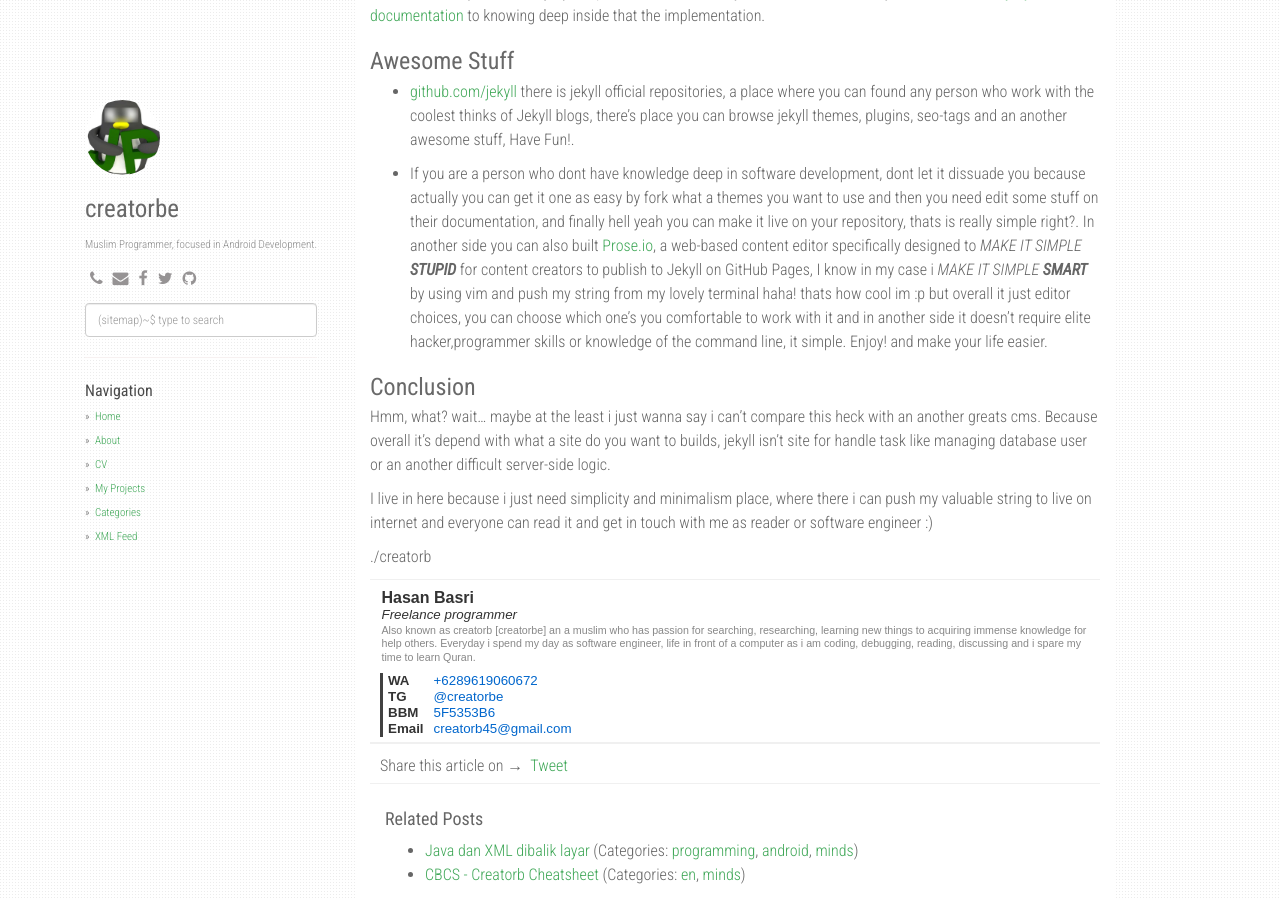
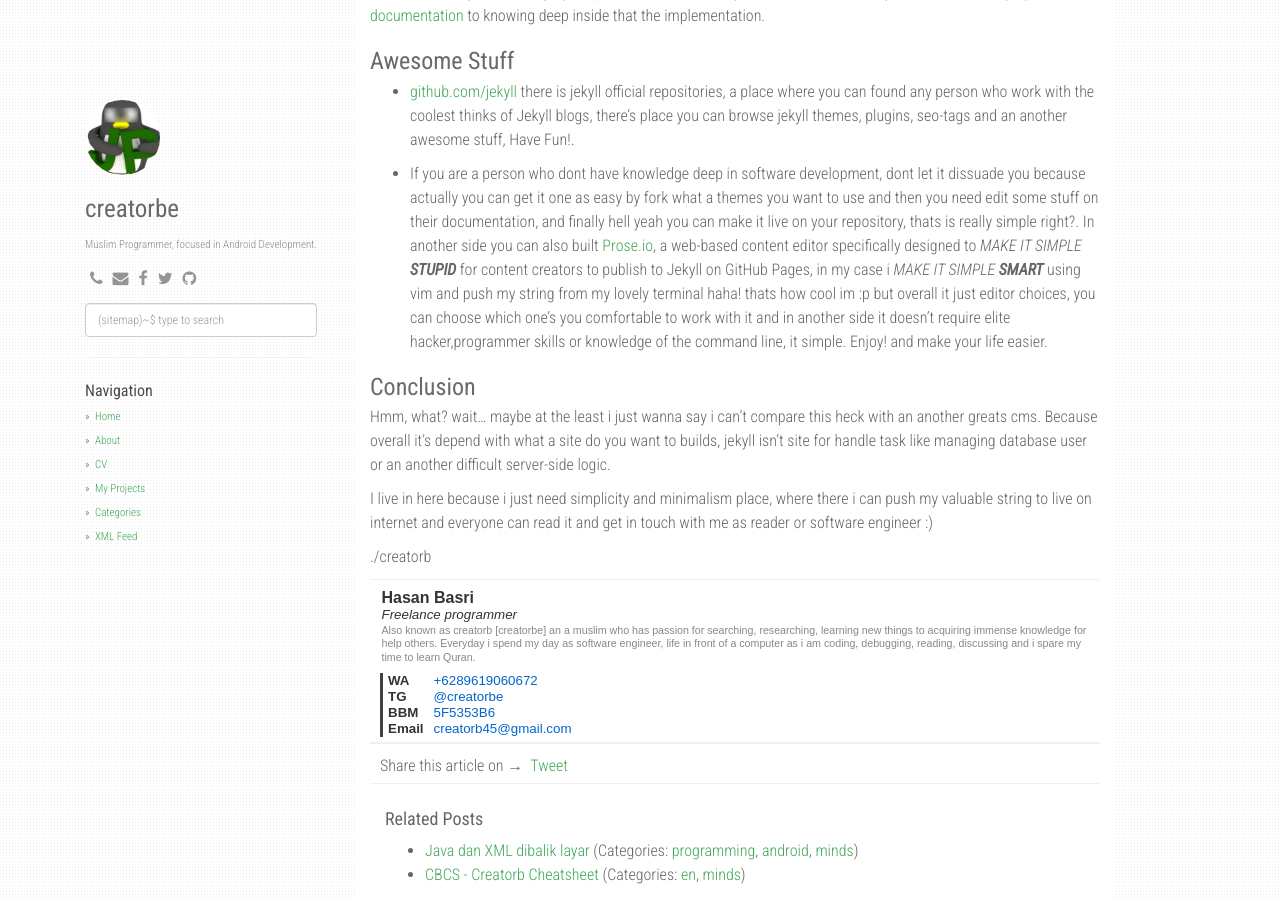
Before and after one commit to creatorbe/creatorbe.github.io, a Jekyll site: the page built from _posts/2015-10-26-gh-pages-creatorbe.md, in a window 1280 px wide and 900 px high, scrolled down 1437 px. Built offline with Jekyll 4.4.1, drawn with Linux system fonts in a browser that asks for light colours; nearby versions of some CDN libraries; comment, search, counter and statistics services are not loaded.

Commit message:
txt formatting

```diff
--- a/_posts/2015-10-26-gh-pages-creatorbe.md
+++ b/_posts/2015-10-26-gh-pages-creatorbe.md
@@ -71,7 +71,7 @@ btw you need full Ruby development environment with all headers and RubyGems ins
 
 - [github.com/jekyll](https://github.com/jekyll) there is jekyll official repositories, a place where you can found any person who work with the coolest thinks of Jekyll blogs, there's place you can browse jekyll themes, plugins, seo-tags and an another awesome stuff, Have Fun!.
 
-- If you are a person who dont have knowledge deep in software development, dont let it dissuade you because actually you can get it one as easy by fork what a themes you want to use and then you need edit some stuff on their documentation, and finally hell yeah you can make it live on your repository, thats is really simple right?. In another side you can also built [Prose.io](http://prose.io/), a web-based content editor specifically designed to *MAKE IT SIMPLE __STUPID__* for content creators to publish to Jekyll on GitHub Pages, I know in my case i *MAKE IT SIMPLE __SMART__* by using vim and push my string from my lovely terminal haha! thats how cool im :p but overall it just editor choices, you can choose which one's you comfortable to work with it and in another side it doesn’t require elite hacker,programmer skills or knowledge of the command line, it simple. Enjoy! and make your life easier.
+- If you are a person who dont have knowledge deep in software development, dont let it dissuade you because actually you can get it one as easy by fork what a themes you want to use and then you need edit some stuff on their documentation, and finally hell yeah you can make it live on your repository, thats is really simple right?. In another side you can also built [Prose.io](http://prose.io/), a web-based content editor specifically designed to *MAKE IT SIMPLE __STUPID__* for content creators to publish to Jekyll on GitHub Pages, in my case i *MAKE IT SIMPLE __SMART__* using vim and push my string from my lovely terminal haha! thats how cool im :p but overall it just editor choices, you can choose which one's you comfortable to work with it and in another side it doesn’t require elite hacker,programmer skills or knowledge of the command line, it simple. Enjoy! and make your life easier.
 
 
 ### Conclusion
```
